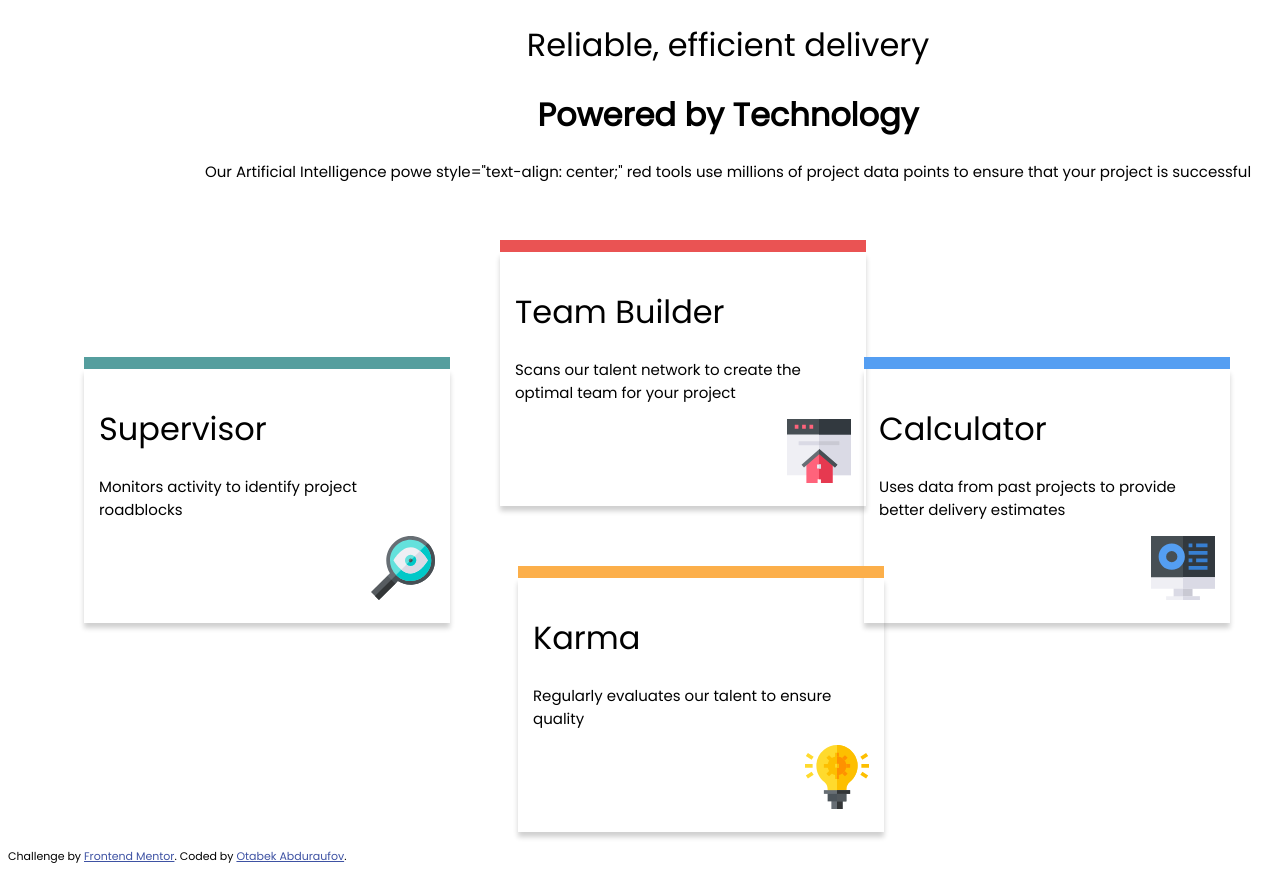
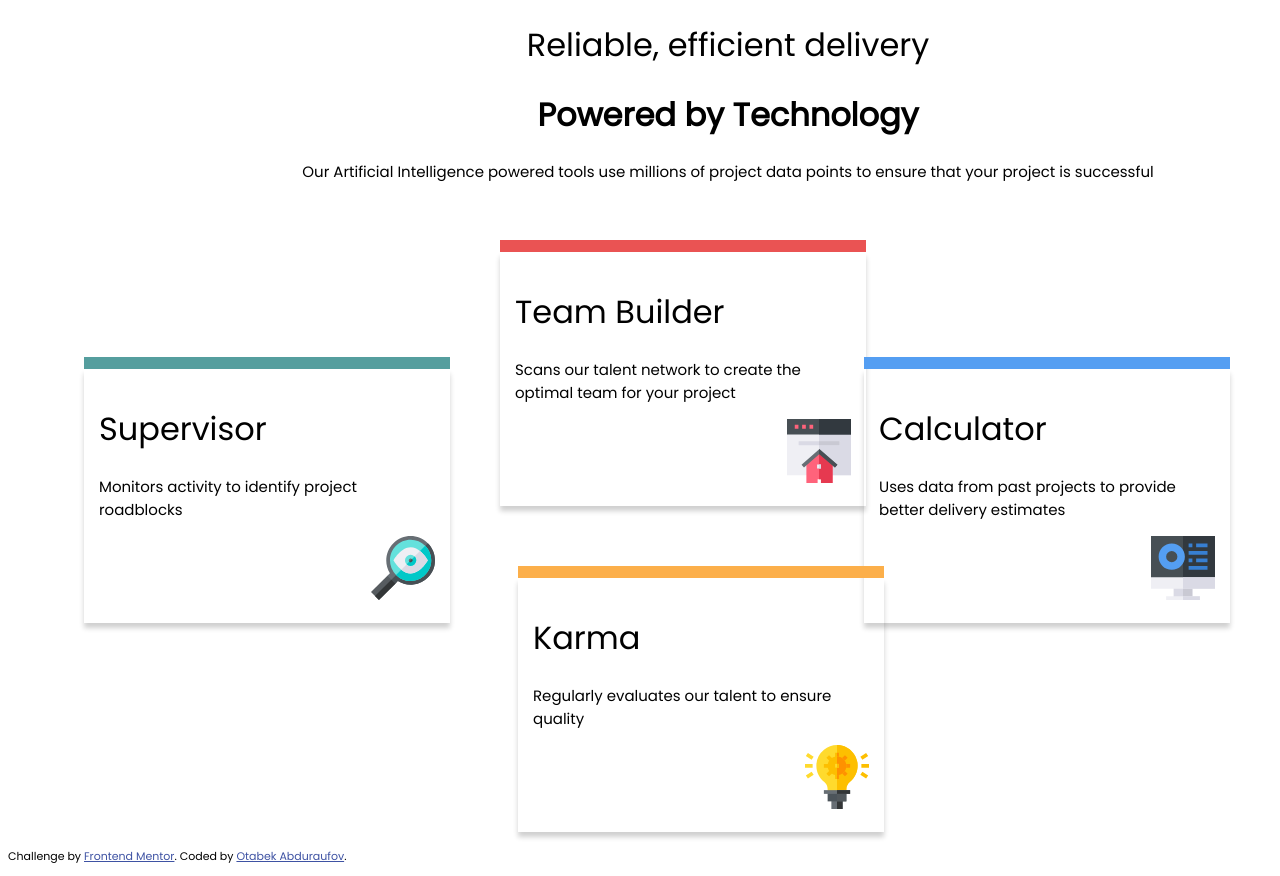
Before and after one commit to otabek1/Four-card-feature-section, a plain HTML site: page index.html in a window 1280 px wide. Shown: the top 876 px of the page. Drawn offline with Linux system fonts and the light colour scheme.

Commit message:
Update index.html

```diff
--- a/index.html
+++ b/index.html
@@ -106,7 +106,7 @@
     <div>
         <h1 style="text-align: center;">Reliable, efficient delivery </h1>
         <h1 class="pbt"> Powered by Technology </h1>
-        <p style="text-align: center;"> Our Artificial Intelligence powe style="text-align: center;" red tools use millions of project data points to ensure that your project is successful
+        <p style="text-align: center;"> Our Artificial Intelligence powered tools use millions of project data points to ensure that your project is successful
         </p>
     </div>
     <div class="supervisor">
```
